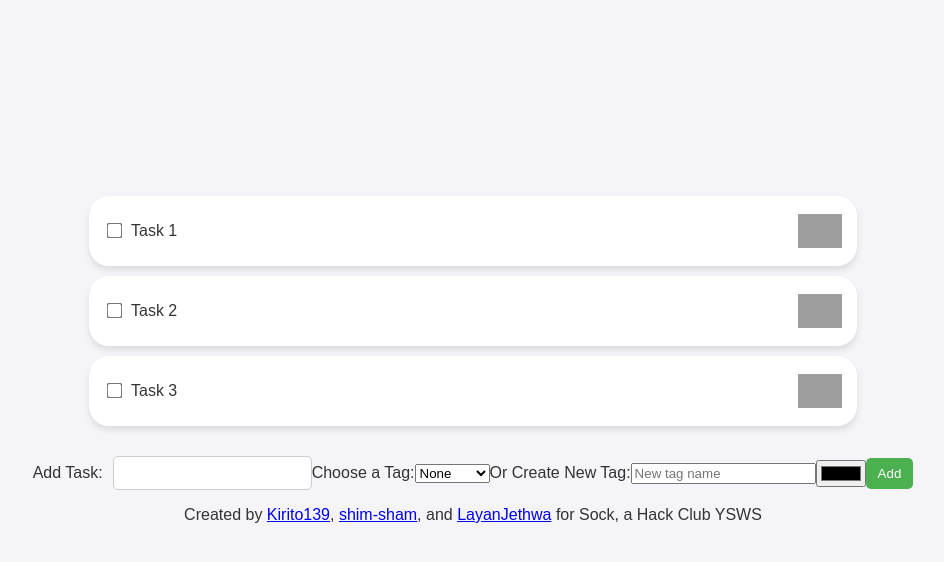
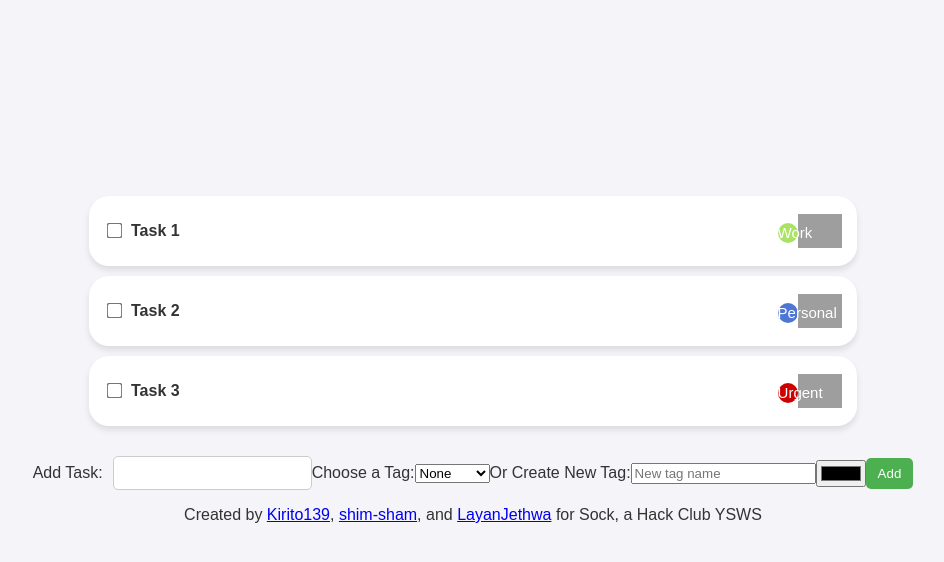
Before and after one commit to sock-bombers/to-do-list, a Flask app: page / in a window 1280 px wide. Shown: the top 562 px of the page, without its empty margins (167-1111 px from the left). Run offline with Flask 3, Linux system fonts and the light colour scheme; grey boxes are pictures that could not be loaded.

Commit message:
got css to work

```diff
--- a/project/app.py
+++ b/project/app.py
@@ -27,9 +27,16 @@ def add_task():
     global current_index
     new_task = request.form.get('newTask')
     selected_tag = request.form.get('taskTag')
-    tag_colour = tags.get(selected_tag, "#3498db") # light blue
+    new_tag = request.form.get('newTag')
+    new_tag_color = request.form.get('newTagColor', '#000000')
+    if new_tag:
+        tags[new_tag] = new_tag_color
+        tag_name, tag_color = new_tag, new_tag_color
+    else:
+        tag_name, tag_color = selected_tag, tags.get(selected_tag, "#3498db")
+
     if new_task:
-        tasks[current_index] = [new_task, 0, selected_tag, tag_colour]
+        tasks[current_index] = [new_task, 0, tag_name, tag_color]
         current_index += 1
     return redirect(url_for('index'))
 
--- a/project/static/styles.css
+++ b/project/static/styles.css
@@ -1,18 +1,32 @@
 .tag-container {
     margin-top: 4px;
+    display: inline-block;
 }
 
 .tag-dot {
-    width: 12px;
-    height: 12px;
+    width: 20px;
+    height: 20px;
     border-radius: 50%;
     display: inline-block;
     cursor: pointer;
-    transition: transform 0.2s ease-in-out;
+    text-align: center;
+    line-height: 20px;
+    color: white;
+    font-size: 15px;
+    transition: all 0.3s ease;
+    position: relative;
 }
 
 .tag-dot:hover {
-    transform: scale(2);
+    width: 80px;
+    height: 20px;
+    border-radius: 10px;
+
+
+}
+
+#task-title {
+    font-weight: bold;
 }
 
 body {
--- a/project/templates/index.html
+++ b/project/templates/index.html
@@ -19,7 +19,7 @@
 
                 <label id="task-title" {% if tasks[task][1] %}style="text-decoration: line-through"{% endif %} for="{{ task }}">{{ tasks[task][0] }}</label>
                 <div class="tag-container">
-                    <span class="tag-dot"  style="background-color: '{{ tasks[task][3] }}';" title="{{ tasks[task][2] }}"></span>
+                    <span class="tag-dot"  style="background-color: {{ tasks[task][3] }};" title="{{ tasks[task][2] }}">{{ tasks[task][2] }}</span>
                 </div>
 
 
```
